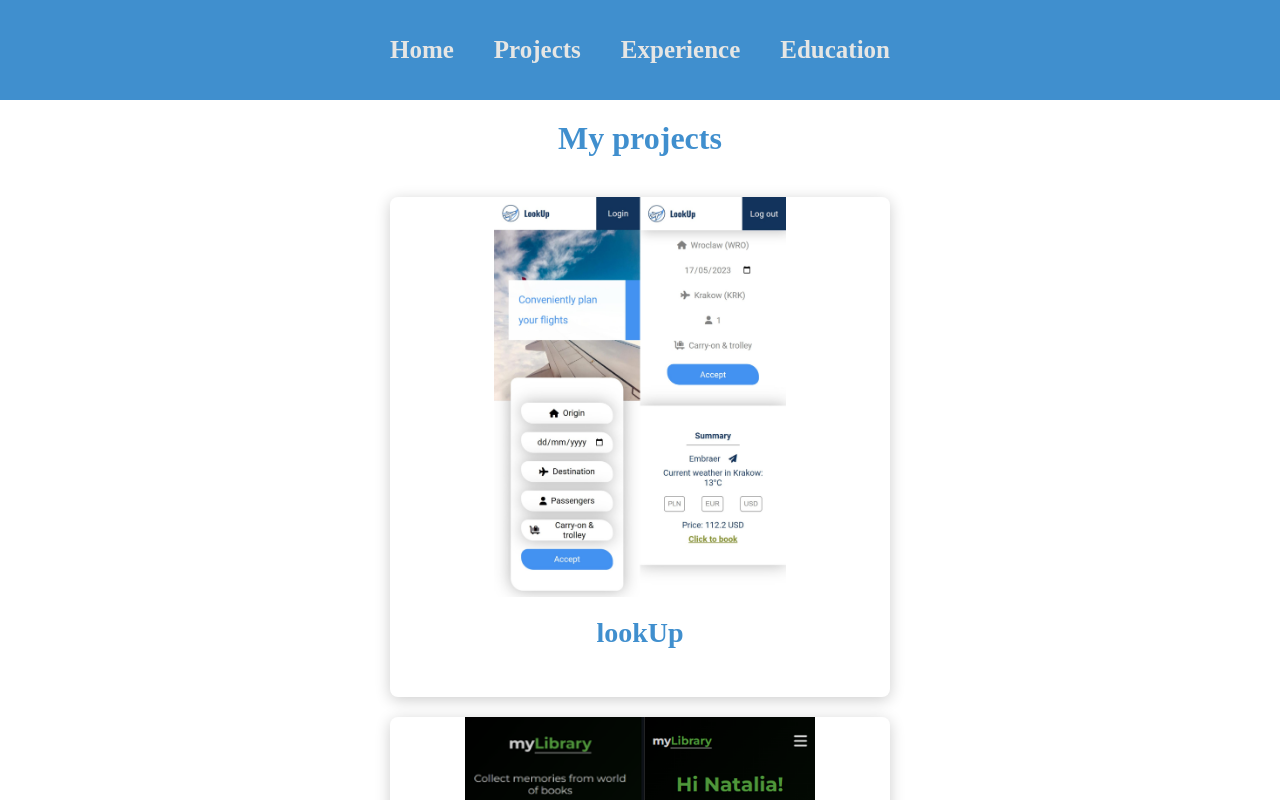
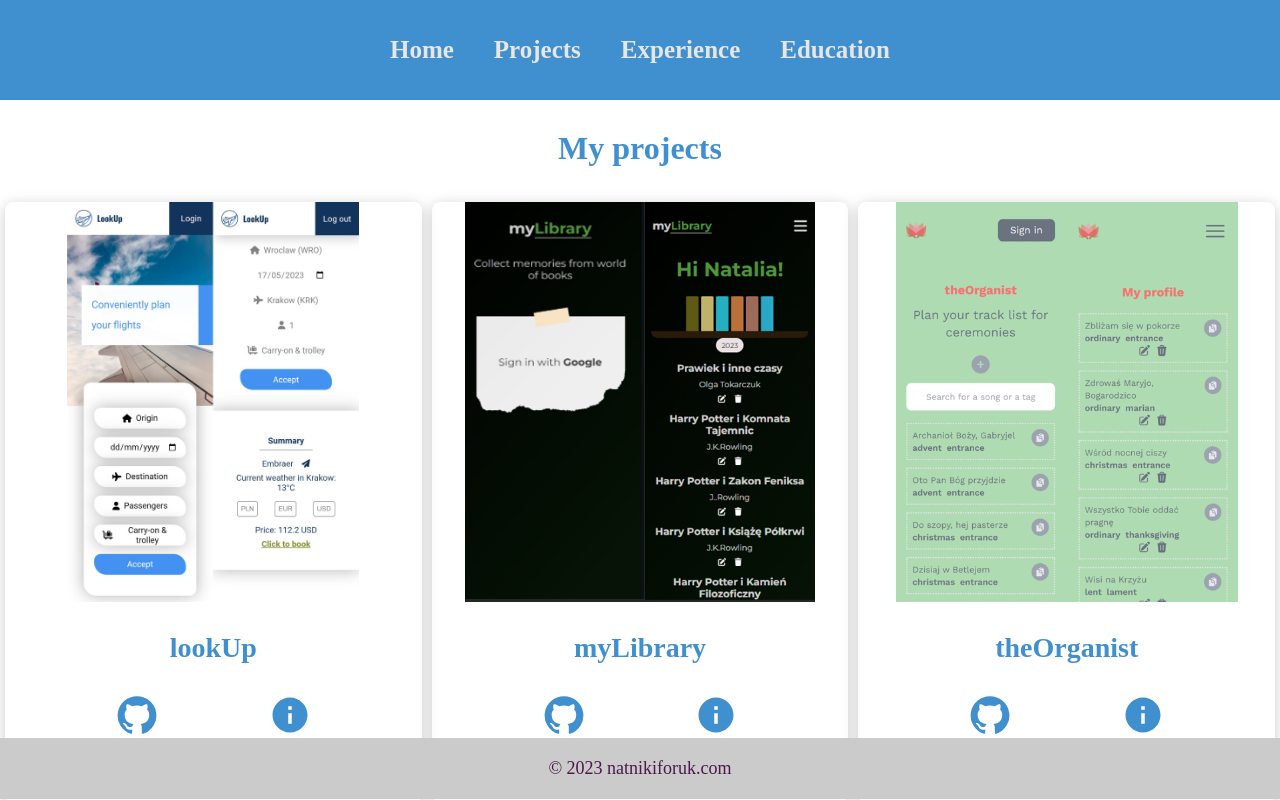
Before and after one commit to NNikiforuk/Portfolio-page, a React (Create React App) app: page /projects in a window 1280 px wide. Shown: the top 800 px of the page. Built offline with nearby package versions, Linux system fonts and the light colour scheme.

Commit message:
Changing layout for project list

```diff
--- a/src/components/ProjectItem.jsx
+++ b/src/components/ProjectItem.jsx
@@ -1,20 +1,34 @@
 import React from "react";
-import { useNavigate } from "react-router-dom";
+import { Link } from "react-router-dom";
+import GitHubIcon from "@mui/icons-material/GitHub";
+import InfoIcon from "@mui/icons-material/Info";
 
-export default function ProjectItem({ image, name, id }) {
-	const navigate = useNavigate();
+export default function ProjectItem({ image, name, id, github, deploy }) {
 	return (
-		<div
-			className="projectItem"
-			onClick={() => {
-				navigate("/project/" + id);
-			}}
-		>
-			<div
-				style={{ backgroundImage: `url(${image})` }}
-				className="backgroundImage"
-			></div>
-			<h1>{name}</h1>
+		<div className="projectItem">
+			<div className="upper">
+				<Link to={deploy} target="_blank" style={{ textDecoration: "none" }}>
+					<div
+						style={{ backgroundImage: `url(${image})` }}
+						className="backgroundImage"
+					></div>
+					<h1>{name}</h1>
+				</Link>
+			</div>
+			<div className="below">
+				<Link to={github} target="_blank">
+					<GitHubIcon className="icon" />
+				</Link>
+
+				<div className="details">
+					<Link
+						to={"/project/" + id}
+						style={{ textDecoration: "none" }}
+					>
+						<InfoIcon className="icon" />
+					</Link>
+				</div>
+			</div>
 		</div>
 	);
 }
--- a/src/pages/ProjectDisplay.jsx
+++ b/src/pages/ProjectDisplay.jsx
@@ -1,7 +1,6 @@
 import React from "react";
 import { useParams } from "react-router-dom";
 import { projectList } from "../helpers/ProjectList";
-import GitHubIcon from "@mui/icons-material/GitHub";
 import "../styles/ProjectDisplay.scss";
 import { Link } from "react-router-dom";
 
@@ -11,12 +10,13 @@ export default function ProjectDisplay() {
 
 	return (
 		<div className="project">
-			<Link to={project.deploy} target="_blank">
+			<Link
+				style={{ textDecoration: "none" }}
+				to={project.deploy}
+				target="_blank"
+			>
 				<h1>{project.name}</h1>
 				<img src={project.image} alt="project screenshot" />
-			</Link>
-			<Link to={project.github} target="_blank">
-				<GitHubIcon className="contactIcon" />
 			</Link>
 			<p>{project.skills}</p>
 		</div>
--- a/src/pages/Projects.jsx
+++ b/src/pages/Projects.jsx
@@ -8,7 +8,7 @@ export default function Projects() {
 			<h1 className="projectsH1">My projects</h1>
 			<div className="projectsList">
 				{projectList.map((project, index) => {
-					return <ProjectItem name={project.name} image={project.image} id={index} key={index} />;
+					return <ProjectItem name={project.name} image={project.image} id={index} key={index} github={project.github} deploy={project.deploy} />;
 				})}
 			</div>
 		</div>
--- a/src/styles/Footer.scss
+++ b/src/styles/Footer.scss
@@ -4,11 +4,11 @@
 	justify-content: center;
 	flex-direction: column;
 	width: 100%;
-	background-color: #CBCBCB;
+	background-color: #cbcbcb;
 	position: relative;
+	left: 0;
 	bottom: 0;
 	padding: 20px;
-	z-index: -5;
 
 	.year {
 		color: rgb(73, 25, 73);
@@ -19,15 +19,14 @@
 @media only screen and (min-width: 768px) {
 	.footer {
 
-	.year {
-		font-size: 32px;
+		.year {
+			font-size: 32px;
+		}
 	}
-}
 }
 
 @media only screen and (min-width: 1024px) {
 	.footer {
-
 		.year {
 			font-size: 18px;
 		}
--- a/src/styles/ProjectDisplay.scss
+++ b/src/styles/ProjectDisplay.scss
@@ -10,7 +10,7 @@
 		margin: 30px;
 		color: #408fce;
 		font-size: 22px;
-		text-decoration:none;
+		text-decoration: none;
 	}
 
 	img {
@@ -18,8 +18,7 @@
 		border-radius: 10px;
 		background-position: center;
 	}
-	p,
-	.contactIcon {
+	p {
 		color: #408fce;
 		margin-top: 32px;
 		font-size: 36px;
@@ -38,10 +37,6 @@
 			font-size: 18px;
 			margin-top: 22px;
 		}
-
-		.contactIcon {
-			font-size: 26px;
-		}
 	}
 }
 
@@ -49,10 +44,6 @@
 	.project {
 		height: calc(100vh - 100px - 62px);
 
-		.contactIcon {
-			font-size: 32px;
-		}
-
 		img {
 			max-width: 400px;
 		}
--- a/src/styles/Projects.scss
+++ b/src/styles/Projects.scss
@@ -1,74 +1,119 @@
 .projects {
-	width: 100%;
-	height: calc(100vh - 100px);
+	width: 100vw;
+	height: auto;
+	margin: 10px 0 20px 0;
 
 	.projectsH1 {
 		color: #408fce;
 		padding: 10px;
+		margin-bottom: 10px;
 	}
 
 	.projectsList {
-		display: grid;
-		grid-template-columns: 1fr 1fr;
-		width: 100%;
-		height: auto;
-		padding: 10px;
-		margin-bottom: 20px;
+		display: flex;
+		flex-direction: column;
+		justify-content: center;
+		align-items: center;
 
 		.projectItem {
-			width: 100px;
-			height: 100px;
+			width: 80%;
+			height: 80%;
 			box-shadow: 0px 3px 15px rgba(0, 0, 0, 0.2);
 			border-radius: 8px;
-			margin: 10px auto;
+			margin: 5px;
 
+			.upper {
 				.backgroundImage {
 					width: 100%;
-				height: 70px;
+					height: 300px;
 					border-top-left-radius: 8px;
 					border-top-right-radius: 8px;
 					background-position: center;
 					background-repeat: no-repeat;
 					background-size: contain;
+					cursor: pointer;
 				}
 
 				h1 {
-				font-size: 15px;
+					font-size: 18px;
 					padding: 5px;
 					color: #408fce;
+					margin-top: 10px;
+				}
+			}
+
+			.below {
+				width: 100%;
+				display: flex;
+				justify-content: space-evenly;
+				align-items: center;
+				margin: 10px 0 10px 0;
+
+				.icon {
+					color: #408fce;
+					font-size: 36px;
+				}
+
+				.details {
+					color: #408fce;
+					font-weight: bold;
+				}
 			}
 		}
 
 		.projectItem:hover {
 			box-shadow: 0px 3px 15px rgba(0, 0, 0, 0.5);
 			transition: 0.3s ease-in;
-			cursor: pointer;
+		}
+	}
+}
+
+@media only screen and (min-width: 320px) {
+	.projects {
+		.projectsList {
+			.projectItem {
+				.below {
+					.github {
+						.githubIcon {
+							font-size: 26px;
+						}
+					}
+				}
+			}
 		}
 	}
 }
 
 @media only screen and (min-width: 768px) {
 	.projects {
-		height: calc(100vh - 100px - 77px);
+		height: calc(100vh - 207px);
 
 		.projectsH1 {
 			padding: 20px;
 		}
 
 		.projectsList {
-			grid-template-columns: repeat(3, 1fr);
+			flex-direction: row;
 
 			.projectItem {
-				width: 150px;
-				height: 150px;
+				width: 230px;
+				height: 350px;
 
+				.upper {
 					.backgroundImage {
-					height: 100px;
+						height: 200px;
 					}
 
 					h1 {
-					font-size: 20px;
+						font-size: 24px;
 						padding: 10px;
+					}
+				}
+
+				.below {
+					.icon {
+						font-size: 32px;
+					}
 				}
 			}
 		}
@@ -77,14 +122,16 @@
 
 @media only screen and (min-width: 1024px) {
 	.projects {
-		height: auto;
+		height: calc(100vh - 192px);
+
 		.projectsList {
 			grid-template-columns: 1fr;
 
 			.projectItem {
 				width: 500px;
-				height: 500px;
+				height: 600px;
 
+				.upper {
 					.backgroundImage {
 						height: 400px;
 					}
@@ -94,6 +141,13 @@
 						padding: 20px;
 					}
 				}
+
+				.below {
+					.icon {
+						font-size: 42px;
 					}
 				}
 			}
+		}
+	}
+}
```
Lines whose indentation alone changed are shown as unchanged.
